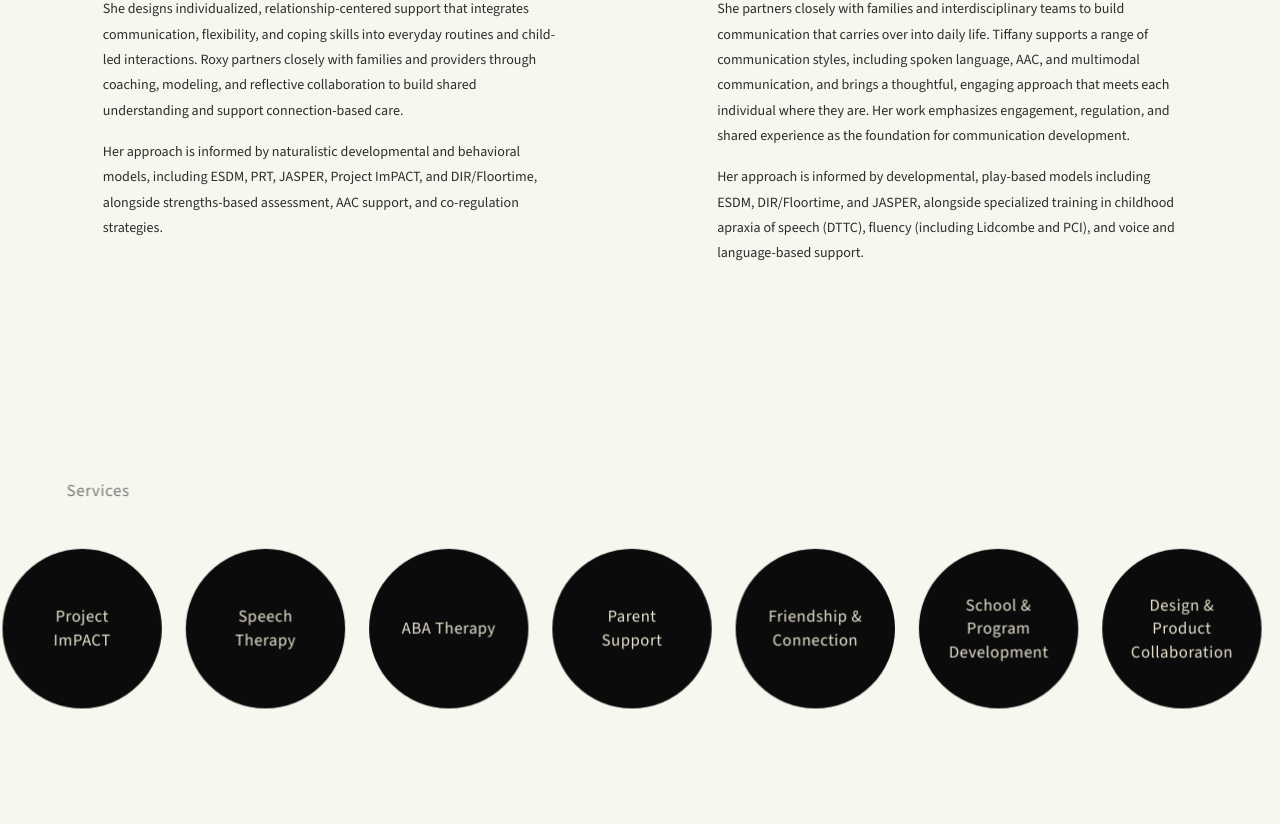
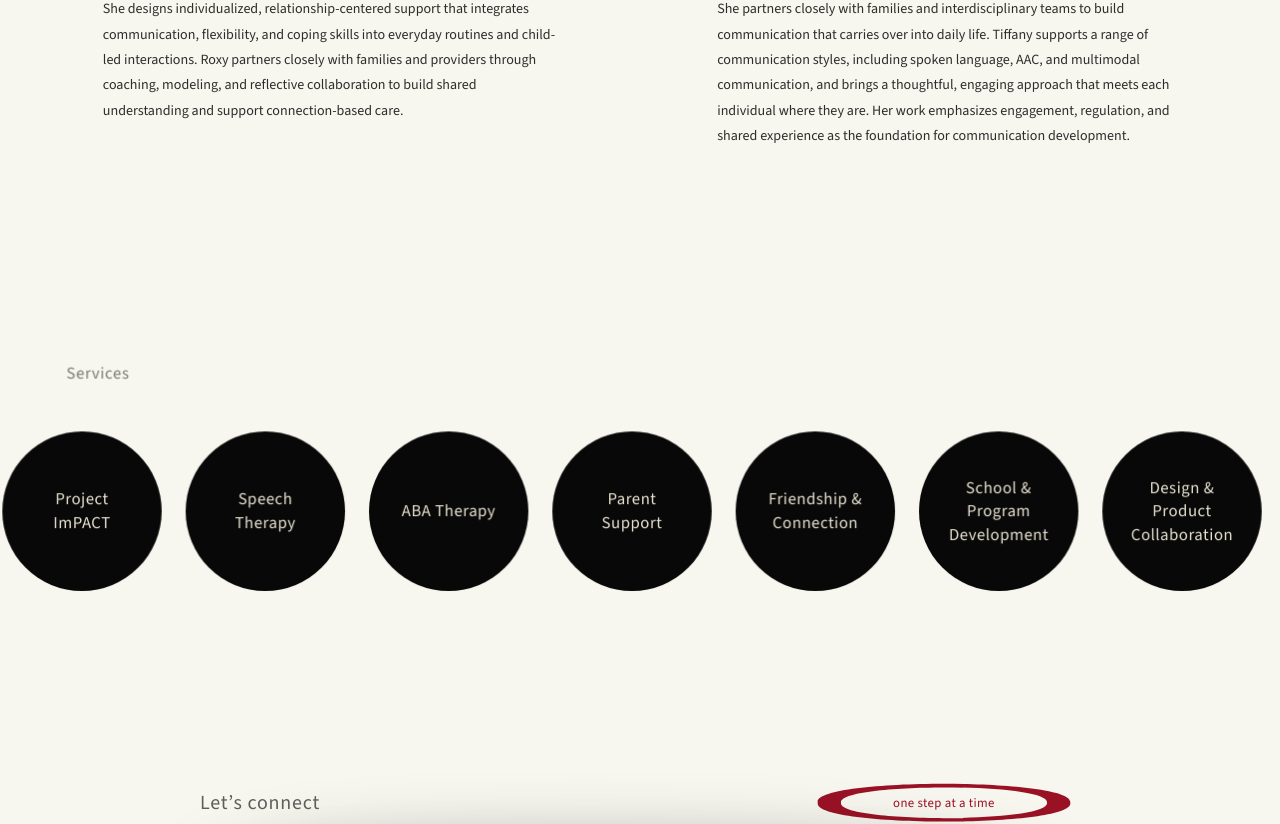
Before and after one commit to alinepractice/aline-website, a Next.js app: page / in a window 1280 px wide. Shown: the part 3032-3856 px from the top of the page. Built offline with nearby package versions, Linux system fonts and the light colour scheme.

Commit message:
Remove last paragraph from Roxy and Tiffany bios

```diff
--- a/app/page.tsx
+++ b/app/page.tsx
@@ -83,7 +83,6 @@ export default function Home() {
           paragraphs={[
             "Roxy approaches behavior analysis as a way to understand learning and organizes support around developmental and relational capacities, with a focus on connection, communication, and meaningful growth. Her work is grounded in connection, attunement, and naturalistic play-based support, with a focus on communication, social engagement, and meaningful growth across home, school, and community settings.",
             "She designs individualized, relationship-centered support that integrates communication, flexibility, and coping skills into everyday routines and child-led interactions. Roxy partners closely with families and providers through coaching, modeling, and reflective collaboration to build shared understanding and support connection-based care.",
-            "Her approach is informed by naturalistic developmental and behavioral models, including ESDM, PRT, JASPER, Project ImPACT, and DIR/Floortime, alongside strengths-based assessment, AAC support, and co-regulation strategies.",
           ]}
         />
         <BioCard
@@ -95,7 +94,6 @@ export default function Home() {
           paragraphs={[
             "Tiffany approaches speech and language support through a relational and developmental lens, with a focus on meaningful, functional communication across everyday contexts. With over a decade of experience supporting children and adults across school and private practice settings, her work is grounded in connection, attunement, and naturalistic play-based support, within a neurodiversity-affirming approach.",
             "She partners closely with families and interdisciplinary teams to build communication that carries over into daily life. Tiffany supports a range of communication styles, including spoken language, AAC, and multimodal communication, and brings a thoughtful, engaging approach that meets each individual where they are. Her work emphasizes engagement, regulation, and shared experience as the foundation for communication development.",
-            "Her approach is informed by developmental, play-based models including ESDM, DIR/Floortime, and JASPER, alongside specialized training in childhood apraxia of speech (DTTC), fluency (including Lidcombe and PCI), and voice and language-based support.",
           ]}
         />
       </section>
```
